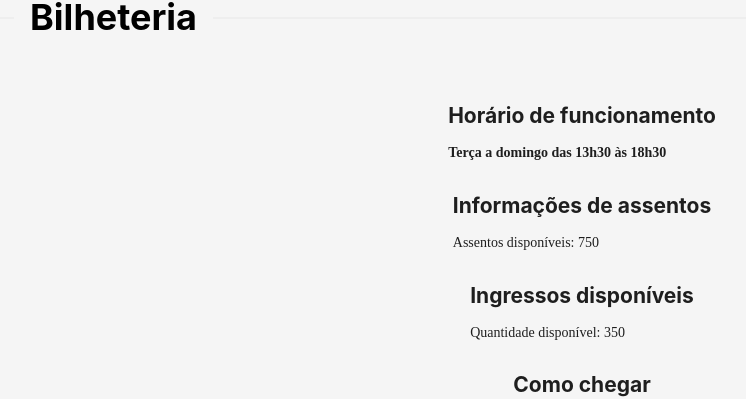
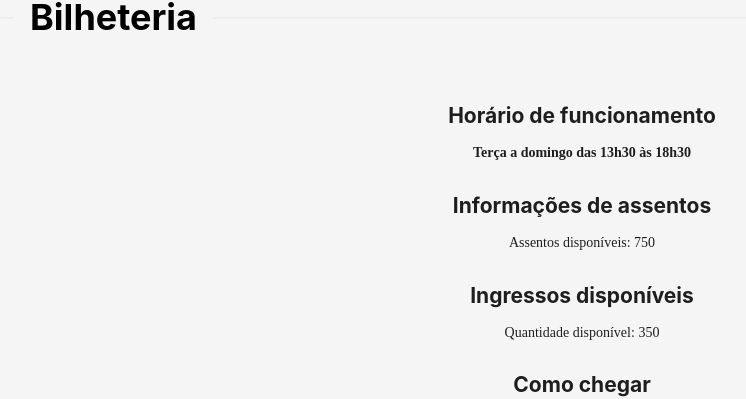
Before and after one commit to lucyfurt/SITE-TEATRO-ARTHUR-AZEVEDO-REACT-JAVASCRIPT, a React (Create React App) app: page / in a window 1280 px wide. Shown: the part 3027-3426 px from the top of the page, without its empty margins (58-804 px from the left). Built offline with nearby package versions, Linux system fonts and the light colour scheme.

Commit message:
bilheteria updated

```diff
--- a/src/components/Content/Bilheteria.js
+++ b/src/components/Content/Bilheteria.js
@@ -8,23 +8,27 @@ function Bilheteria() {
         <>
             <div>
                 <h2>Horário de funcionamento</h2>
-                <p><strong>Terça a domingo das 13h30 às 18h30</strong></p>
+                <p style={{ textAlign: 'center' }}>
+                    <strong>Terça a domingo das 13h30 às 18h30</strong>
+                </p>
             </div>
 
             <div>
                 <h2>Informações de assentos</h2>
-                <p>Assentos disponíveis: {assentosDisponiveis}</p>
+                <p style={{ textAlign: 'center' }}>
+                    Assentos disponíveis: {assentosDisponiveis}
+                </p>
             </div>
 
             <div>
                 <h2>Ingressos disponíveis</h2>
-                <p>Quantidade disponível: {ingressosDisponiveis}</p>
+                <p style={{ textAlign: 'center' }}>
+                    Quantidade disponível: {ingressosDisponiveis}
+                </p>
             </div>
 
             <div>
-
-            </div>
-            <h2>Como chegar</h2>
+                <h2 style={{ textAlign: 'center' }}>Como chegar</h2>
                 <iframe
                     title="Mapa da bilheteria"
                     width="500"
@@ -33,6 +37,7 @@ function Bilheteria() {
                     src="https://www.google.com/maps/embed?pb=!1m18!1m12!1m3!1d3985.9322008938943!2d-44.3050561259277!3d-2.529032438245369!2m3!1f0!2f0!3f0!3m2!1i1024!2i768!4f13.1!3m3!1m2!1s0x7f68ee5fb3ba277%3A0x3f66c06359ed1621!2sTeatro%20Arthur%20Azevedo!5e0!3m2!1spt-BR!2sbr!4v1684798082286!5m2!1spt-BR!2sbr"
                     allowFullScreen
                 ></iframe>
+            </div>
         </>
     );
 }
```
Lines whose indentation alone changed are shown as unchanged.
